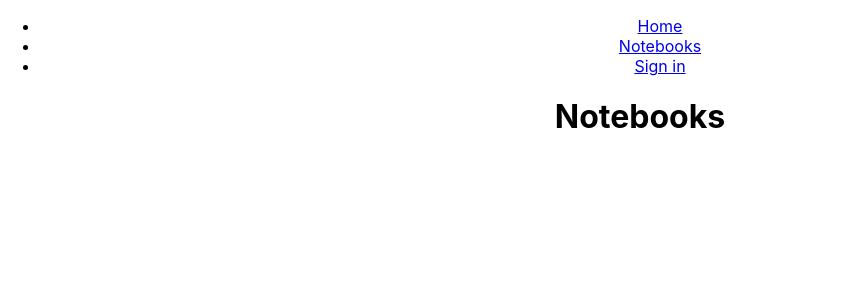
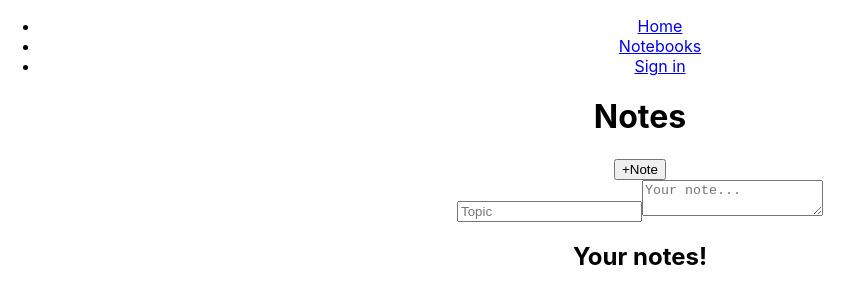
Before and after one commit to hanoelleb/duly, a React (Create React App) app: page /notes in a window 1280 px wide. Shown: the top 304 px of the page, without its empty margins (0-863 px from the left). Built offline with nearby package versions, Linux system fonts and the light colour scheme.

Commit message:
basic components rendered

```diff
--- a/src/App.js
+++ b/src/App.js
@@ -1,5 +1,8 @@
 import React from 'react';
 import './App.css';
+import Home from './components/Home.js';
+import SignIn from './components/SignIn.js';
+import Notes from './components/Notes.js';
 
 import {BrowserRouter as Router, Route, Switch, Link} from 'react-router-dom';
 
@@ -23,15 +26,15 @@ function App() {
 	   <Notenav />
 	   <Switch>
 	       <Route exact path='/'>
-	           <h1>Duly</h1>
+	           <Home />
 	       </Route>
 
 	       <Route path='/notes'>
-                   <h1>Notebooks</h1>
+                   <Notes />
                </Route>
 
 	       <Route path='/sign-in'>
-                   <h1>Sign in</h1>
+                   <SignIn />
                </Route>
 	   </Switch>
 	</Router>
--- /dev/null
+++ b/src/components/Home.js
@@ -0,0 +1,17 @@
+import React from 'react';
+
+const Home = () => {
+    return (
+	<div>
+            <h1>Duly</h1>
+	    <p>Welcome! Duly is a place to store all your notes!</p>
+
+	    <p>Whether just simple reminders for yourself or
+	    material for group study sessions, Duly can store it all.</p>
+
+	    <p>Make your own notebooks now!</p>
+	</div>
+    )
+}
+
+export default Home;
--- /dev/null
+++ b/src/components/Notes.js
@@ -0,0 +1,51 @@
+import React, {useState} from 'react';
+
+const Notes = () => {
+    return (
+    <div>
+        <h1>Notes</h1>
+	<NoteForm />
+	<NoteList />
+    </div>
+    )
+}
+
+class NoteForm extends React.Component {
+    constructor(props) {
+        super(props);
+	this.handleChange = this.handleChange.bind(this);
+	this.handleSubmit = this.handleSubmit.bind(this);
+	this.state = ({topic: '', content: ''});
+    }
+
+    handleChange(e) {
+        this.setState({ [e.target.name] : e.target.value });
+    }
+
+    handleSubmit(e) {
+    }
+
+    render() {
+        return (
+	    <div>
+		<button>+Note</button>
+		<form onSubmit={this.handleSubmit}>
+                    <input type='text' placeholder='Topic' name='topic'
+		        value={this.state.topic} onChange={this.handleChange}
+		    />
+                    <textarea placeholder='Your note...' name='content'
+		        value={this.state.content}
+		        onChange={this.handleChange}></textarea>
+		</form>
+            </div>
+	)
+    }
+}
+
+class NoteList extends React.Component {
+    render() {
+        return <h2>Your notes!</h2>
+    }
+}
+
+export default Notes;
--- /dev/null
+++ b/src/components/SignIn.js
@@ -0,0 +1,35 @@
+import React, {useState} from 'react';
+
+const SignIn = () => {
+
+    const [username, setUsername] = useState('');
+    const [password, setPassword] = useState('');
+
+    function handleName(e) {
+        setUsername(e.target.value);
+	console.log(username);
+    }
+
+    function handlePassword(e) {
+	console.log(e.target.value);
+        setPassword(e.target.value);
+    }
+
+    function handleSubmit(e) {
+	e.preventDefault();
+        console.log('submitted');
+    }
+
+    return (
+        <form onSubmit={handleSubmit}>
+	    <h2>Sign in</h2>
+	    <input type='text' placeholder='Username' name='username'
+	        value = {username} onChange={handleName} />
+	    <input type='password' placeholder='Password' name='password'
+	        value = {password} onChange={handlePassword} />
+	    <input type='submit' value='Sign in' />
+	</form>
+    )
+}
+
+export default SignIn;
```
Also changed, not shown: src/components/SignOut.js (added), src/components/SignUp.js (added), 1 other file (tests, documents, lock files or other folders).
